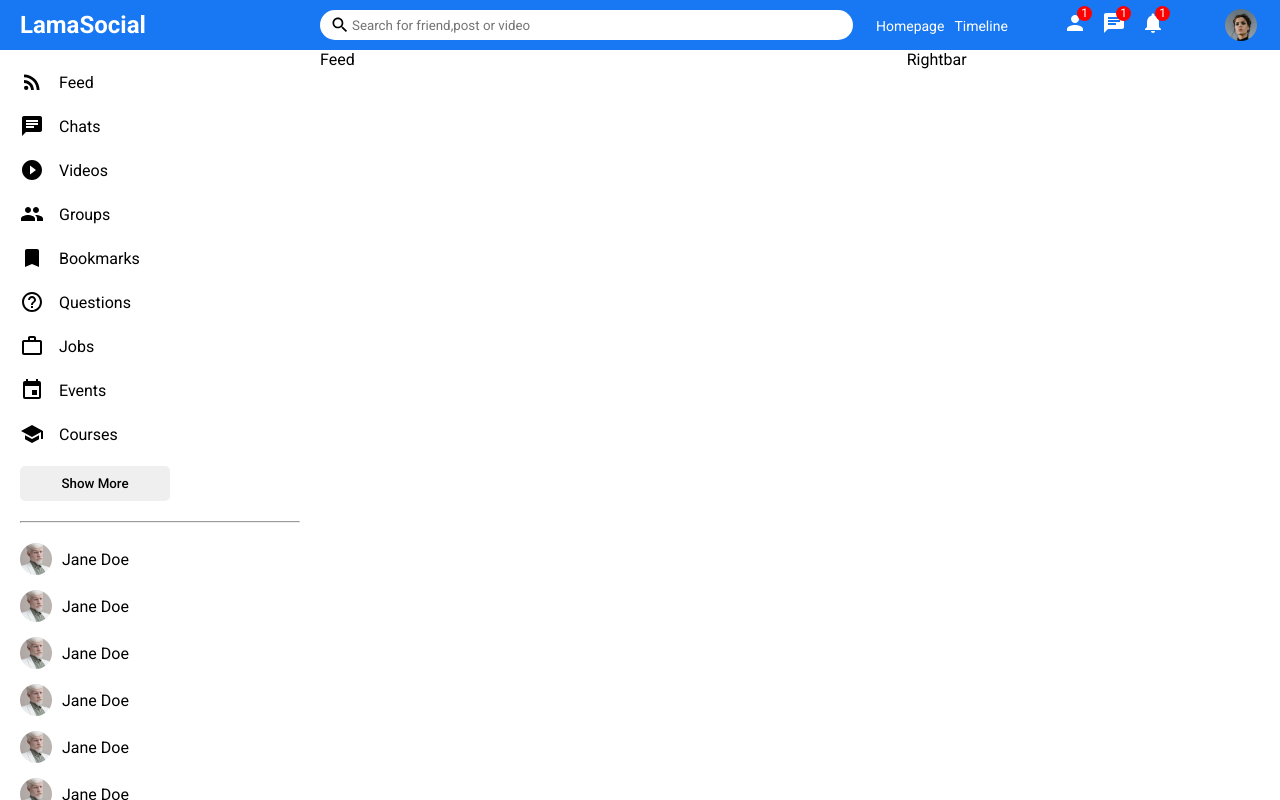
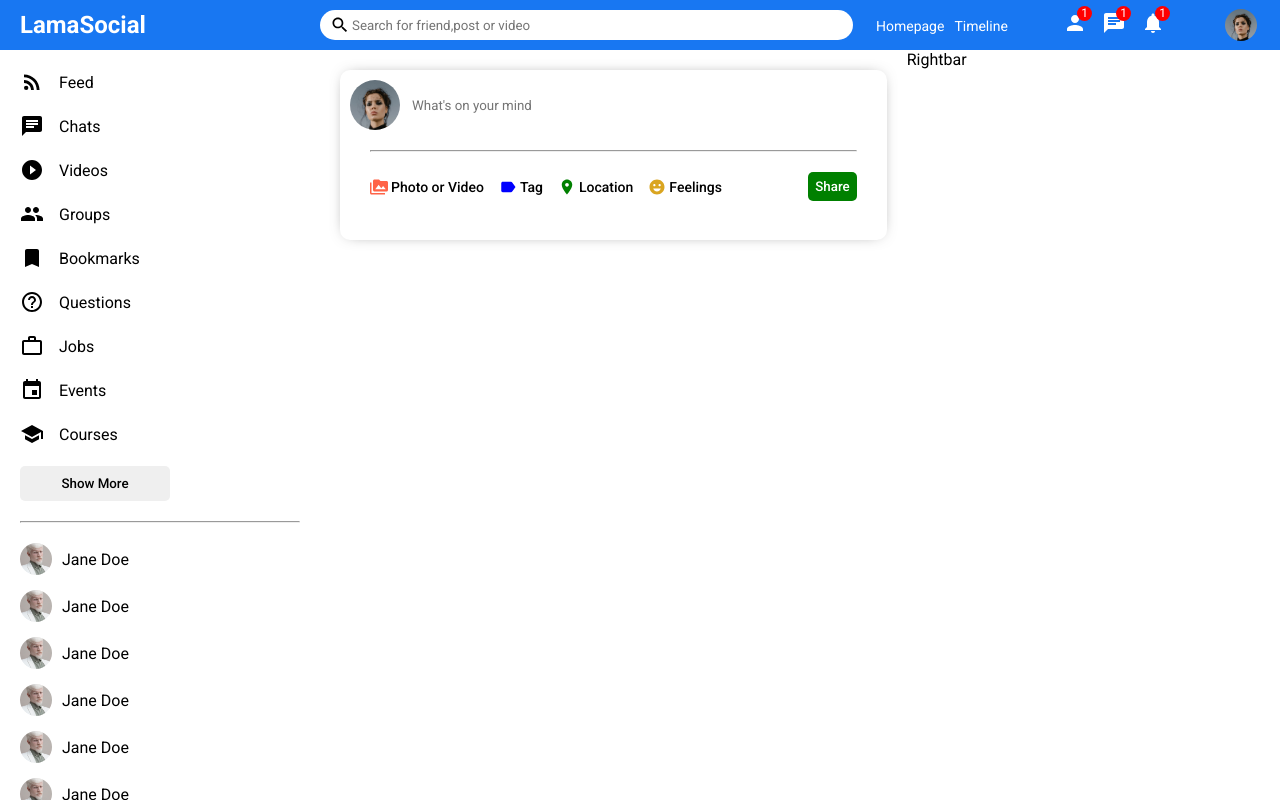
Before and after one commit to rajat4984/social-media-, a React (Create React App) app in the folder front-end/: page / in a window 1280 px wide. Built offline with nearby package versions, Linux system fonts and the light colour scheme.

Commit message:
post component started

```diff
--- a/front-end/src/components/feed/Feed.js
+++ b/front-end/src/components/feed/Feed.js
@@ -1,10 +1,17 @@
-import React from 'react'
-import "./feed.css"
+import React from "react";
+import Post from "../post/Post";
+import Share from "../share/Share";
+import "./feed.css";
 
 function Feed() {
   return (
-    <div className='feed'>Feed</div>
-  )
+    <div className="feed">
+      <div className="feedWrapper">
+        <Share/>
+        <Post/>
+      </div>
+    </div>
+  );
 }
 
-export default Feed
+export default Feed;
--- a/front-end/src/components/feed/feed.css
+++ b/front-end/src/components/feed/feed.css
@@ -1,3 +1,8 @@
 .feed{
     flex: 5.5;
 }
+
+.feedWrapper{
+    padding: 20px;
+
+}
--- /dev/null
+++ b/front-end/src/components/post/Post.js
@@ -0,0 +1,16 @@
+import React from "react";
+import "./post.css";
+
+function Post() {
+  return (
+    <div className="post">
+      <div className="postWrapper">
+        <div className="postTop"></div>
+        <div className="postCenter"></div>
+        <div className="postBotton"></div>
+      </div>
+    </div>
+  );
+}
+
+export default Post;
--- /dev/null
+++ b/front-end/src/components/share/Share.js
@@ -0,0 +1,46 @@
+import React from "react";
+import "./share.css";
+import { PermMedia, Label, Room, EmojiEmotions } from "@mui/icons-material";
+
+function Share() {
+  return (
+    <div className="share">
+      <div className="shareWrapper">
+        <div className="shareTop">
+          <img className="shareProfileImg" src="/assets/person/1.jpeg" alt="" />
+
+          <input
+            type="text"
+            placeholder="What's on your mind"
+            className="shareInput"
+          />
+        </div>
+        <hr className="shareHr" />
+        <div className="shareBottom">
+          <div className="shareOptions">
+            <div className="shareOption">
+              <PermMedia htmlColor="tomato" className="shareIcon" />
+              <span className="shareOptionText">Photo or Video</span>
+            </div>
+            <div className="shareOption">
+              <Label className="shareIcon" htmlColor="blue" />
+              <span className="shareOptionText">Tag</span>
+            </div>
+            <div className="shareOption">
+              <Room className="shareIcon" htmlColor="green" />
+              <span className="shareOptionText">Location</span>
+            </div>
+            <div className="shareOption">
+              <EmojiEmotions className="shareIcon" htmlColor="goldenrod" />
+              <span className="shareOptionText">Feelings</span>
+            </div>
+          </div>
+
+          <button className="shareButton">Share</button>
+        </div>
+      </div>
+    </div>
+  );
+}
+
+export default Share;
--- /dev/null
+++ b/front-end/src/components/share/share.css
@@ -0,0 +1,76 @@
+.share {
+  width: 100%;
+  height: 170px;
+  border-radius: 10px;
+  -webkit-box-shadow: 0px 0px 16px -8px rgba(0, 0, 0, 0.68);
+  box-shadow: 0px 0px 16px -8px rgba(0, 0, 0, 0.68);
+}
+
+.shareWrapper {
+  padding: 10px;
+}
+
+.shareTop {
+  display: flex;
+  align-items: center;
+}
+
+.shareProfileImg {
+  width: 50px;
+  height: 50px;
+  border-radius: 50%;
+  object-fit: cover;
+  margin-right: 10px;
+}
+
+.shareInput {
+  border: none;
+  width: 80%;
+}
+
+.shareInput:focus {
+  outline: none;
+}
+
+.shareHr {
+  margin: 20px;
+}
+
+.shareBottom {
+  display: flex;
+  align-items: center;
+  justify-content: space-between;
+}
+
+.shareOptions {
+  display: flex;
+  margin-left: 20px;
+}
+
+.shareOption {
+  display: flex;
+  align-items: center;
+  margin-right: 15px;
+  cursor: pointer;
+}
+
+.shareIcon {
+  font-size: 18px !important;
+  margin-right: 3px;
+}
+
+.shareOptionText{
+    font-size: 14px;
+    font-weight: 500;
+}
+
+.shareButton{
+    border: none;
+    padding: 7px;
+    border-radius: 5px;
+    background-color: green;
+    font-weight: 500;
+    margin-right: 20px;
+    cursor: pointer;
+    color: white;
+}
```
Also changed, not shown: front-end/src/components/post/post.css (added).
